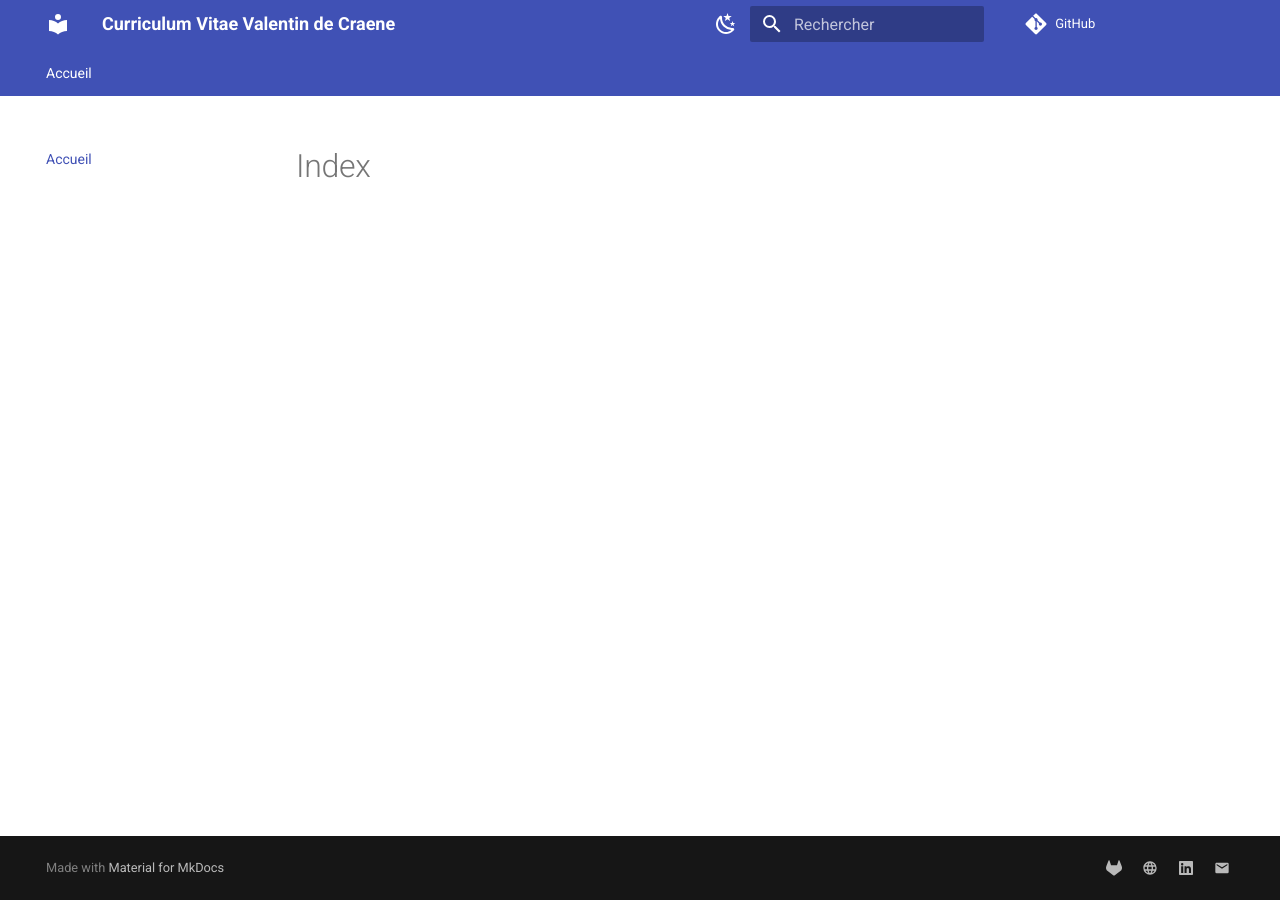
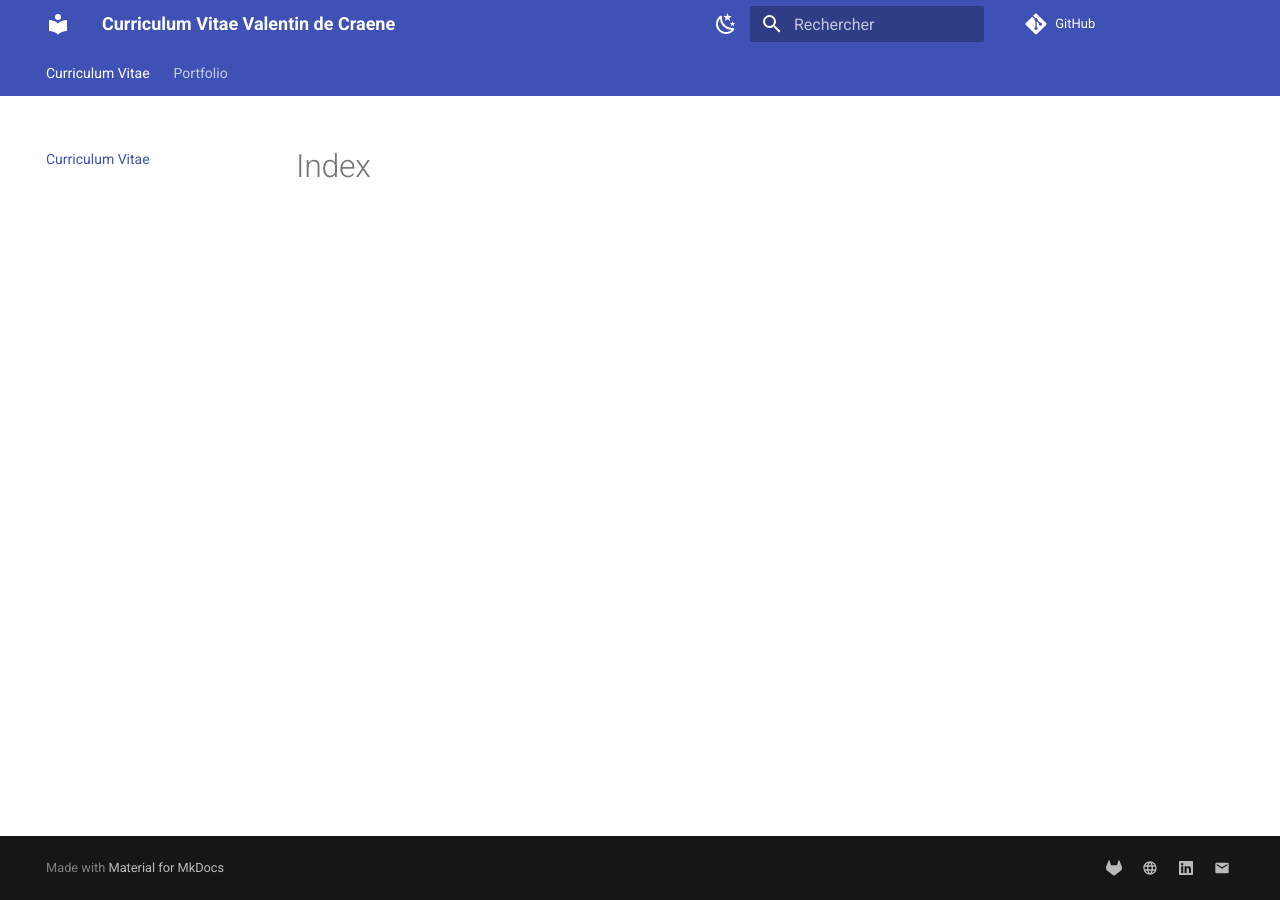
Before and after one commit to ValentinDeCraene/valentindecraene.github.io, an MkDocs documentation site: the page built from docs/index.md, in a window 1280 px wide. Built offline with MkDocs 1.6.1 and Material for MkDocs 9.7.7, drawn with Linux system fonts in a browser that asks for light colours.

Commit message:
setup ci/cd

```diff
--- a/mkdocs.yml
+++ b/mkdocs.yml
@@ -20,7 +20,8 @@ theme:
   color_mode: auto
 
 nav:
-  - Accueil: index.md
+  - Curriculum Vitae: index.md
+  - Portfolio: portfolio.md
 
 markdown_extensions:
   - toc:
```
Also changed, not shown: docs/portfolio.md (added).
